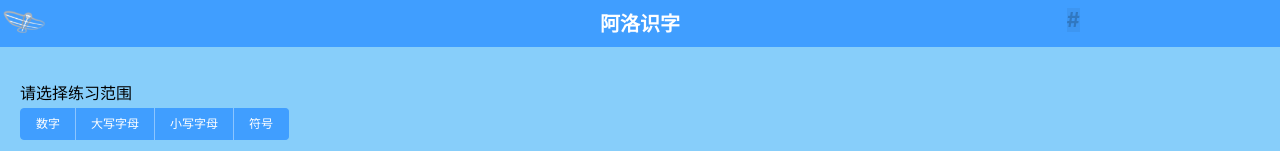
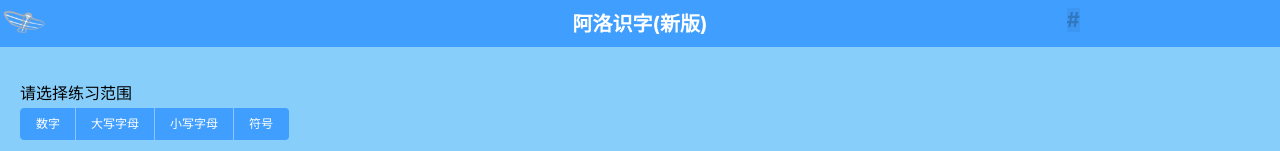
Before and after one commit to daoke0818/pro_baby_literacy, a Nuxt app: page / in a window 1280 px wide. Shown: the top 151 px of the page. Built offline with nearby package versions, Linux system fonts and the light colour scheme.

Commit message:
禁止选中文本；选对背景色用elementUI的success

```diff
--- a/assets/css/common.css
+++ b/assets/css/common.css
@@ -37,3 +37,11 @@ body > .container > section {
 #next {
   width: 100%;
 }
+* {
+  -webkit-touch-callout:none;
+  -webkit-user-select:none;
+  /*-khtml-user-select:none;*/
+  -moz-user-select:none;
+  -ms-user-select:none;
+  user-select:none;
+}
--- a/components/MainBox.vue
+++ b/components/MainBox.vue
@@ -231,7 +231,7 @@
   .box-wrap > div.correct {
     box-shadow: 0.25rem 0.25rem 0.25rem rgba(0,0,0,.9) inset;
     color: #fff;
-    background: limegreen;
+    background: var(--c-success);
     pointer-events: none;
   }
 
--- a/components/MyHeader.vue
+++ b/components/MyHeader.vue
@@ -8,7 +8,7 @@
       </el-col>
       <el-col :span="16">
         <h1 class="title">
-          阿洛识字
+          阿洛识字(新版)
         </h1>
       </el-col>
       <el-col :span="4">
--- a/nuxt.config.js
+++ b/nuxt.config.js
@@ -55,9 +55,9 @@ export default {
   },
   // 用generate打包时使用hash和相对路径./
   router: {
-    // mode: 'hash',
-    mode: 'history',
-    base: '/'
+    mode: 'hash',
+    // mode: 'history',
+    base: './'
   }
 
 }
--- a/package.json
+++ b/package.json
@@ -18,6 +18,7 @@
   "devDependencies": {
     "@vue/test-utils": "^1.0.0-beta.27",
     "babel-jest": "^24.1.0",
+    "css-loader": "^3.2.0",
     "jest": "^24.1.0",
     "node-sass": "^4.13.0",
     "sass-loader": "^8.0.0",
```
Also changed, not shown: 1 other file (tests, documents, lock files or other folders).
